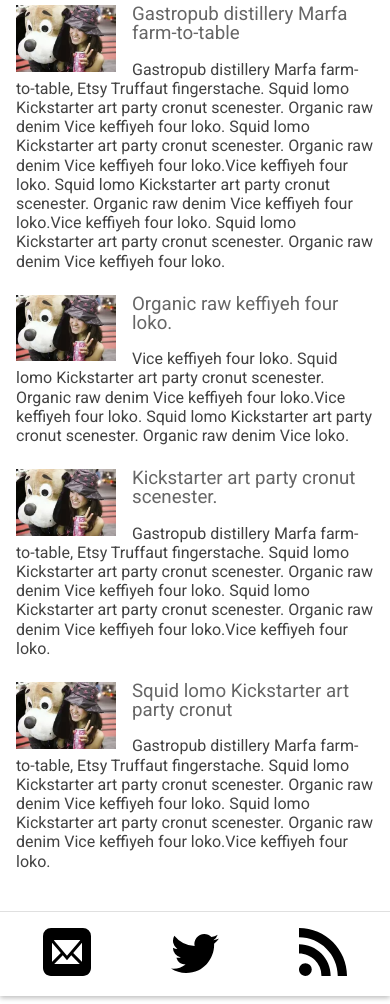
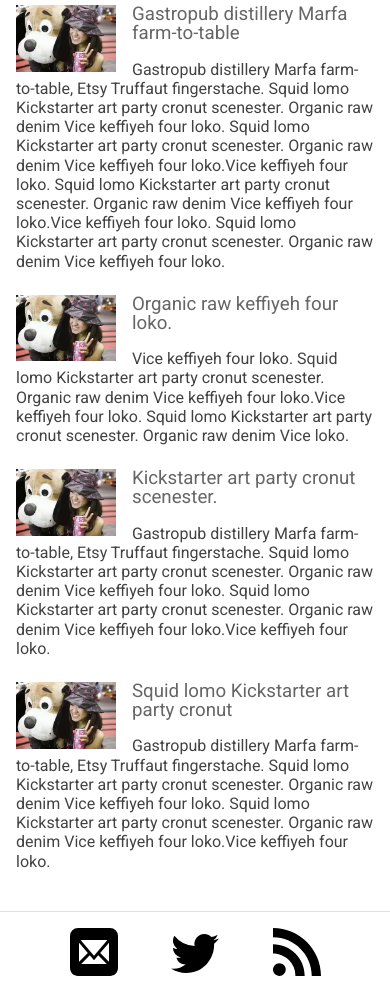
Before and after one commit to chadpjontek/hometown-news-app, a website: page index.html in a window 390 px wide. Shown: the part 1464-2468 px from the top of the page. Drawn offline with Linux system fonts and the light colour scheme.

Commit message:
fix: Corrected footer responsiveness

```diff
--- a/main.css
+++ b/main.css
@@ -403,18 +403,16 @@ footer {
 
 footer ul {
   display: flex;
-  justify-content: center;
+  justify-content: space-evenly;
 }
 
 footer li {
   display: inline-block;
-  margin: 0 1em;
 }
 
 footer a {
   text-decoration: none;
   color: #333;
-  padding: 1.5em;
 }
 
 footer img {
```
